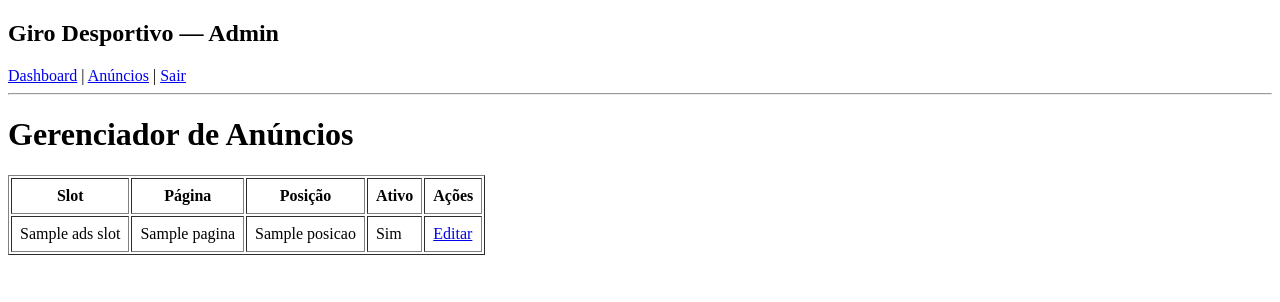
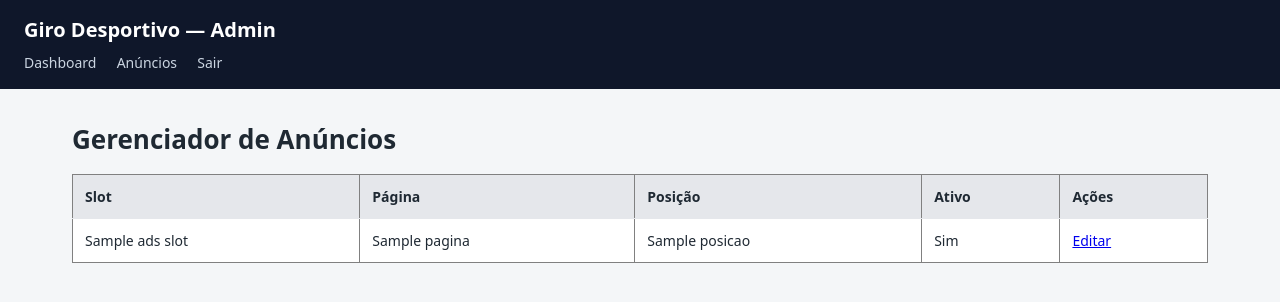
Before and after one commit to ogirodabola/app, a FastAPI app: page /admin/ads in a window 1280 px wide. Shown: the top 302 px of the page. Run offline with FastAPI, Linux system fonts and the light colour scheme; the visitor is signed in with stand-in values (Sample User, id 1); a database or web service that is not in the repository returns one stand-in record (values such as "Sample title").

Commit message:
Update base_admin.html

```diff
--- a/templates/admin/base_admin.html
+++ b/templates/admin/base_admin.html
@@ -3,20 +3,22 @@
 <head>
   <meta charset="UTF-8">
   <title>Admin • Giro Desportivo</title>
+
+  <link rel="stylesheet" href="/static/css/admin.css">
 </head>
 <body>
 
-  <header>
+  <header class="admin-header">
     <h2>Giro Desportivo — Admin</h2>
-    <nav>
-      <a href="/admin/dashboard">Dashboard</a> |
-      <a href="/admin/ads">Anúncios</a> |
+
+    <nav class="admin-nav">
+      <a href="/admin/dashboard">Dashboard</a>
+      <a href="/admin/ads">Anúncios</a>
       <a href="/admin/logout">Sair</a>
     </nav>
-    <hr>
   </header>
 
-  <main>
+  <main class="admin-container">
     {% block content %}{% endblock %}
   </main>
 
```
